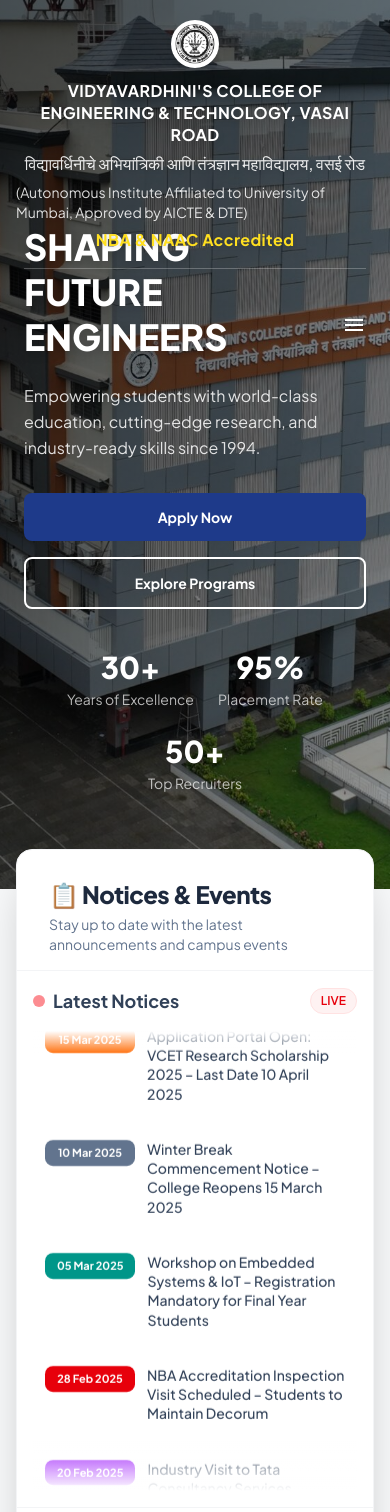
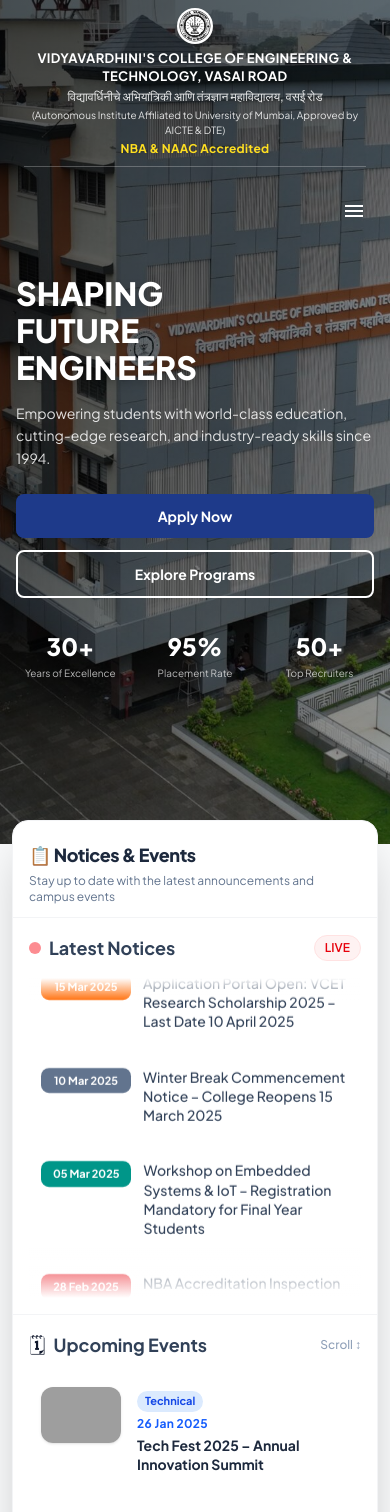
Before and after one commit to Yash-8055v/MDMCollegeWebsite, a React (Vite) app: page / in a window 390 px wide. Shown: the top 1512 px of the page. Built offline with nearby package versions, Linux system fonts and the light colour scheme; grey boxes are pictures that could not be loaded.

Commit message:
fixing responsiveness for smaller devices

```diff
--- a/src/components/Achievements.jsx
+++ b/src/components/Achievements.jsx
@@ -38,9 +38,9 @@ export default function Achievements() {
   }, [maxIndex]);
 
   return (
-    <section id="achievements" className="w-full bg-white py-16 md:py-20">
-      <div className="max-w-[1200px] mx-auto px-6 md:px-10 lg:px-20">
-        <h2 className="text-xl md:text-2xl font-bold mb-8 md:mb-10 text-slate-800 uppercase tracking-wider font-jakarta">
+    <section id="achievements" className="w-full bg-white py-10 sm:py-16 md:py-20">
+      <div className="max-w-[1200px] mx-auto px-3 sm:px-6 md:px-10 lg:px-20">
+        <h2 className="text-lg sm:text-xl md:text-2xl font-bold mb-6 sm:mb-8 md:mb-10 text-slate-800 uppercase tracking-wider font-jakarta">
           Achievements
         </h2>
 
--- a/src/components/CollegeHeader.jsx
+++ b/src/components/CollegeHeader.jsx
@@ -6,38 +6,38 @@ export default function CollegeHeader({ scrolled }) {
       className={`w-full transition-all duration-500 ease-in-out overflow-hidden ${
         scrolled
           ? 'max-h-0 opacity-0 py-0'
-          : 'max-h-[300px] opacity-100 py-5'
+          : 'max-h-[300px] opacity-100 py-2 sm:py-3 md:py-5'
       }`}
     >
       <div
-        className={`max-w-[1200px] mx-auto flex flex-col items-center gap-1.5 px-4 transition-transform duration-500 ${
+        className={`max-w-[1200px] mx-auto flex flex-col items-center gap-0.5 sm:gap-1 md:gap-1.5 px-3 sm:px-4 transition-transform duration-500 ${
           scrolled ? '-translate-y-4' : 'translate-y-0'
         }`}
       >
         {/* Logo + Title Row */}
-        <div className="flex flex-col sm:flex-row items-center gap-3 sm:gap-4 justify-center text-center sm:text-left">
+        <div className="flex flex-col sm:flex-row items-center gap-1.5 sm:gap-3 md:gap-4 justify-center text-center sm:text-left">
           <img
             src={logo}
             alt="VCET Logo"
-            className="w-12 h-12 sm:w-14 sm:h-14 md:w-16 md:h-16 lg:w-[68px] lg:h-[68px] rounded-full bg-white p-1 shadow-md shrink-0"
+            className="w-9 h-9 sm:w-12 sm:h-12 md:w-16 md:h-16 lg:w-[68px] lg:h-[68px] rounded-full bg-white p-0.5 sm:p-1 shadow-md shrink-0"
           />
-          <h1 className="text-base sm:text-xl md:text-2xl lg:text-[26px] font-bold text-white leading-snug uppercase tracking-wide font-jakarta drop-shadow-md">
+          <h1 className="text-[13px] sm:text-lg md:text-2xl lg:text-[26px] font-bold text-white leading-snug uppercase tracking-wide font-jakarta drop-shadow-md">
             Vidyavardhini's College Of Engineering &amp; Technology, Vasai Road
           </h1>
         </div>
 
         {/* Marathi Title */}
-        <p className="text-base md:text-lg lg:text-[19px] text-white/90 font-medium drop-shadow-sm">
+        <p className="text-[12px] sm:text-base md:text-lg lg:text-[19px] text-white/90 font-medium drop-shadow-sm text-center px-2">
           विद्यावर्धिनीचे अभियांत्रिकी आणि तंत्रज्ञान महाविद्यालय, वसई रोड
         </p>
 
         {/* Affiliation */}
-        <p className="text-sm md:text-base lg:text-[16px] text-white/85">
+        <p className="text-[10px] sm:text-sm md:text-base lg:text-[16px] text-white/85 text-center px-2">
           (Autonomous Institute Affiliated to University of Mumbai, Approved by AICTE &amp; DTE)
         </p>
 
         {/* Accreditation */}
-        <p className="text-base md:text-[17px] font-bold text-yellow-300 tracking-wide drop-shadow-sm">
+        <p className="text-[12px] sm:text-base md:text-[17px] font-bold text-yellow-300 tracking-wide drop-shadow-sm">
           NBA &amp; NAAC Accredited
         </p>
       </div>
@@ -48,7 +48,7 @@ export default function CollegeHeader({ scrolled }) {
           scrolled ? 'opacity-0' : 'opacity-100'
         }`}
       >
-        <div className="max-w-[1200px] mx-auto px-6 md:px-10 lg:px-20 mt-4">
+        <div className="max-w-[1200px] mx-auto px-6 md:px-10 lg:px-20 mt-2 sm:mt-3 md:mt-4">
           <div className="border-t border-white/25" />
         </div>
       </div>
--- a/src/components/Departments.jsx
+++ b/src/components/Departments.jsx
@@ -85,12 +85,12 @@ export default function Departments() {
   const active = activeIdx !== null ? departments[activeIdx] : null;
 
   return (
-    <section id="departments" className="w-full py-12 md:py-24 bg-white" ref={ref}>
-      <div className="max-w-[1200px] mx-auto px-4 sm:px-6 md:px-10 lg:px-20">
+    <section id="departments" className="w-full py-10 sm:py-12 md:py-24 bg-white" ref={ref}>
+      <div className="max-w-[1200px] mx-auto px-3 sm:px-4 md:px-10 lg:px-20">
 
         {/* Header */}
         <div className="mb-10 md:mb-14">
-          <h2 className="text-xl md:text-2xl font-bold text-slate-800 uppercase tracking-wider mb-2">
+          <h2 className="text-lg sm:text-xl md:text-2xl font-bold text-slate-800 uppercase tracking-wider mb-2">
             Departments
           </h2>
           <p className="text-slate-400 text-sm max-w-lg">
--- a/src/components/Hero.jsx
+++ b/src/components/Hero.jsx
@@ -13,45 +13,45 @@ export default function Hero() {
       {/* Dark gradient overlay for readability */}
       <div className="absolute inset-0 bg-gradient-to-br from-black/65 via-black/50 to-black/30" />
 
-      {/* Content – padded top to clear fixed header (CollegeHeader ~140px + Navbar ~64px = ~204px) */}
-      <div className="relative z-10 max-w-[600px] px-6 md:px-10 lg:px-20 pt-56 pb-24 sm:pt-60 md:pt-64">
-        <h1 className="text-4xl sm:text-5xl md:text-6xl lg:text-7xl font-extrabold text-white leading-tight mb-6 font-jakarta drop-shadow-lg">
+      {/* Content – padded top to clear fixed header */}
+      <div className="relative z-10 max-w-[600px] px-4 sm:px-6 md:px-10 lg:px-20 pt-44 sm:pt-52 md:pt-60 lg:pt-64 pb-16 sm:pb-20 md:pb-24">
+        <h1 className="text-[2rem] sm:text-4xl md:text-5xl lg:text-7xl font-extrabold text-white leading-[1.15] sm:leading-tight mb-4 sm:mb-6 font-jakarta drop-shadow-lg">
           SHAPING<br />FUTURE<br />ENGINEERS
         </h1>
 
-        <p className="text-white/85 text-base sm:text-lg md:text-xl leading-relaxed mb-8 max-w-[480px]">
+        <p className="text-white/85 text-[14px] sm:text-base md:text-lg lg:text-xl leading-relaxed mb-6 sm:mb-8 max-w-[480px]">
           Empowering students with world-class education, cutting-edge research, and industry-ready skills since 1994.
         </p>
 
         {/* Buttons */}
-        <div className="flex flex-col sm:flex-row gap-4 mt-2">
+        <div className="flex flex-col sm:flex-row gap-3 sm:gap-4 mt-2">
           <a
             href="#admissions"
-            className="bg-primary text-white px-8 py-3.5 rounded-lg font-bold text-center hover:bg-primary-light transition-all duration-300 hover:shadow-xl hover:scale-105 text-sm sm:text-base"
+            className="bg-primary text-white px-6 sm:px-8 py-3 sm:py-3.5 rounded-lg font-bold text-center hover:bg-primary-light transition-all duration-300 hover:shadow-xl hover:scale-105 text-sm sm:text-base"
           >
             Apply Now
           </a>
           <a
             href="#departments"
-            className="bg-transparent border-2 border-white text-white px-8 py-3.5 rounded-lg font-bold text-center hover:bg-white/15 transition-all duration-300 text-sm sm:text-base"
+            className="bg-transparent border-2 border-white text-white px-6 sm:px-8 py-3 sm:py-3.5 rounded-lg font-bold text-center hover:bg-white/15 transition-all duration-300 text-sm sm:text-base"
           >
             Explore Programs
           </a>
         </div>
 
         {/* Stats */}
-        <div className="flex flex-wrap justify-center sm:justify-start gap-6 sm:gap-10 mt-10 sm:mt-12 text-center sm:text-left">
+        <div className="grid grid-cols-3 gap-4 sm:flex sm:flex-wrap sm:justify-start sm:gap-6 md:gap-10 mt-8 sm:mt-10 md:mt-12 text-center sm:text-left">
           <div>
-            <p className="text-3xl md:text-4xl font-extrabold text-white font-jakarta">30+</p>
-            <p className="text-white/70 text-sm mt-1">Years of Excellence</p>
+            <p className="text-2xl sm:text-3xl md:text-4xl font-extrabold text-white font-jakarta">30+</p>
+            <p className="text-white/70 text-[10px] sm:text-xs md:text-sm mt-1">Years of Excellence</p>
           </div>
           <div>
-            <p className="text-3xl md:text-4xl font-extrabold text-white font-jakarta">95%</p>
-            <p className="text-white/70 text-sm mt-1">Placement Rate</p>
+            <p className="text-2xl sm:text-3xl md:text-4xl font-extrabold text-white font-jakarta">95%</p>
+            <p className="text-white/70 text-[10px] sm:text-xs md:text-sm mt-1">Placement Rate</p>
           </div>
           <div>
-            <p className="text-3xl md:text-4xl font-extrabold text-white font-jakarta">50+</p>
-            <p className="text-white/70 text-sm mt-1">Top Recruiters</p>
+            <p className="text-2xl sm:text-3xl md:text-4xl font-extrabold text-white font-jakarta">50+</p>
+            <p className="text-white/70 text-[10px] sm:text-xs md:text-sm mt-1">Top Recruiters</p>
           </div>
         </div>
       </div>
--- a/src/components/NoticesEvents.jsx
+++ b/src/components/NoticesEvents.jsx
@@ -79,7 +79,7 @@ const categoryColors = {
 };
 
 // Fixed height shared by BOTH columns — keeps them equal
-const COLUMN_H = 'h-[460px]';
+const COLUMN_H = 'h-[320px] sm:h-[380px] md:h-[460px]';
 
 export default function NoticesEvents() {
   const innerRef = useRef(null);   // ref on the inner list div (we move this)
@@ -124,16 +124,16 @@ export default function NoticesEvents() {
   const allNotices = [...notices, ...notices];
 
   return (
-    <section className="w-full -mt-10 relative z-20">
-      <div className="max-w-[1200px] mx-auto px-4 sm:px-6 md:px-10 lg:px-20">
+    <section className="w-full -mt-6 sm:-mt-10 relative z-20">
+      <div className="max-w-[1200px] mx-auto px-3 sm:px-4 md:px-10 lg:px-20">
         <div className="bg-white rounded-2xl shadow-2xl border border-gray-100 overflow-hidden">
 
           {/* ── Section Header ── */}
-          <div className="px-8 pt-7 pb-4 border-b border-gray-100">
-            <h2 className="text-2xl md:text-3xl font-extrabold text-slate-800 font-jakarta tracking-tight">
+          <div className="px-4 sm:px-6 md:px-8 pt-5 sm:pt-7 pb-3 sm:pb-4 border-b border-gray-100">
+            <h2 className="text-lg sm:text-2xl md:text-3xl font-extrabold text-slate-800 font-jakarta tracking-tight">
               📋 Notices &amp; Events
             </h2>
-            <p className="text-slate-500 text-sm mt-1">
+            <p className="text-slate-500 text-xs sm:text-sm mt-1">
               Stay up to date with the latest announcements and campus events
             </p>
           </div>
--- a/src/components/Recruiters.jsx
+++ b/src/components/Recruiters.jsx
@@ -4,9 +4,9 @@ const logos = Object.values(recruiterImages).map((mod) => mod.default);
 
 export default function Recruiters() {
   return (
-    <section className="w-full pb-16 overflow-x-hidden max-w-full">
-      <div className="max-w-[1200px] mx-auto px-4 sm:px-6 md:px-10 lg:px-20">
-        <h2 className="text-xl md:text-2xl font-bold mb-8 md:mb-10 text-slate-800 uppercase tracking-wider font-jakarta">
+    <section className="w-full pb-10 sm:pb-16 overflow-x-hidden max-w-full">
+      <div className="max-w-[1200px] mx-auto px-3 sm:px-4 md:px-10 lg:px-20">
+        <h2 className="text-lg sm:text-xl md:text-2xl font-bold mb-6 sm:mb-8 md:mb-10 text-slate-800 uppercase tracking-wider font-jakarta">
           Our Recruiters
         </h2>
       </div>
--- a/src/components/Testimonials.jsx
+++ b/src/components/Testimonials.jsx
@@ -74,10 +74,10 @@ export default function Testimonials() {
   }, []);
 
   return (
-    <section className="w-full py-16 md:py-20 overflow-x-hidden max-w-full">
-      <div className="max-w-[1200px] mx-auto px-4 sm:px-6 md:px-10 lg:px-20">
+    <section className="w-full py-10 sm:py-16 md:py-20 overflow-x-hidden max-w-full">
+      <div className="max-w-[1200px] mx-auto px-3 sm:px-4 md:px-10 lg:px-20">
         <div className="flex items-center justify-between mb-8 md:mb-10">
-          <h2 className="text-xl md:text-2xl font-bold text-slate-800 uppercase tracking-wider font-jakarta">
+          <h2 className="text-lg sm:text-xl md:text-2xl font-bold text-slate-800 uppercase tracking-wider font-jakarta">
             Testimonials
           </h2>
         </div>
```
Also changed, not shown: src/components/Footer.jsx (+8 -8 lines), src/components/Gallery.jsx (+11 -11 lines), src/components/Placements.jsx (+4 -4 lines).
